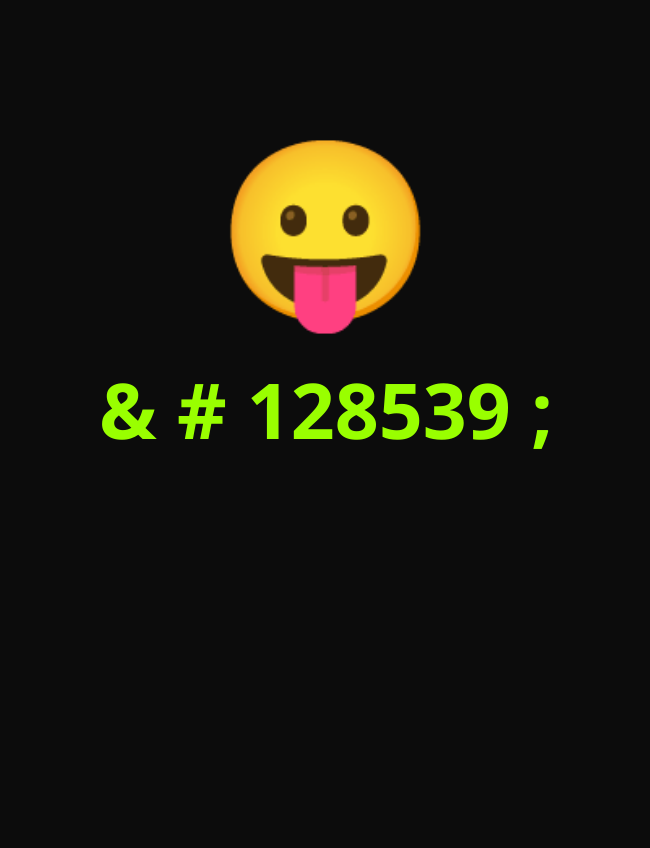
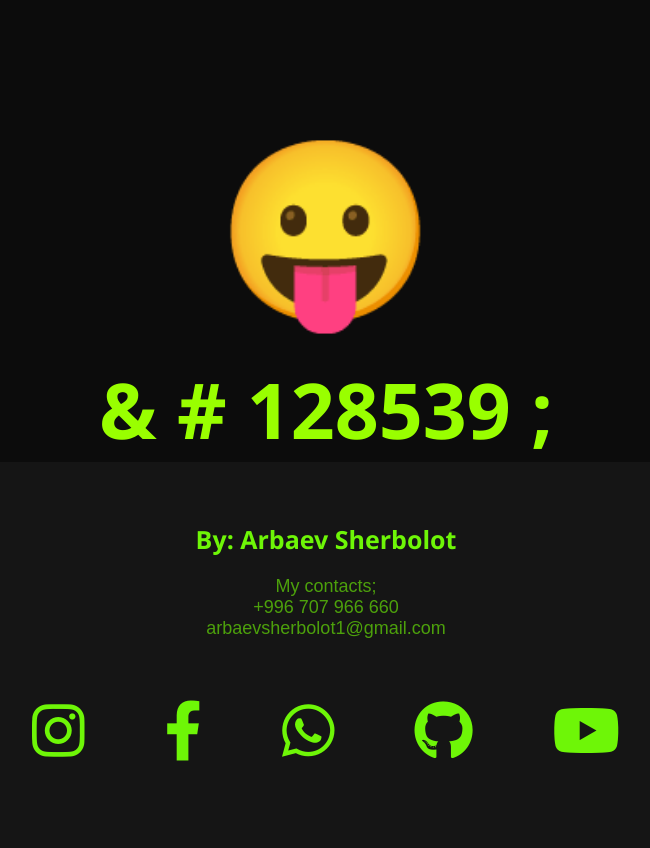
Before and after one commit to Sherbo1ot/XO-Game, a plain HTML site: page index.html in a window 1280 px wide. Shown: the part 3910-4758 px from the top of the page, without its empty margins (314-964 px from the left). Before the commit the page ends 4372 px from the top, so only its background shows below. Drawn offline with Linux system fonts and the light colour scheme.

Commit message:
added footer and changes style.css

```diff
--- a/index.html
+++ b/index.html
@@ -6,6 +6,9 @@
     <meta name="viewport" content="width=device-width, initial-scale=1.0" />
     <title>SMILES</title>
     <link rel="stylesheet" href="./style.css" />
+    <link
+    rel="stylesheet"
+    href="https://cdnjs.cloudflare.com/ajax/libs/font-awesome/6.2.0/css/all.min.css" />
   </head>
   <body>
     <h1>SMILE.C&#128525;M</h1>
@@ -22,5 +25,35 @@
     <h2>& # 128520 ;</h2>
     <h1>&#128539;</h1>
     <h2>& # 128539 ;</h2>
+    <footer>
+      <div class="footer-content">
+        <div class="footer-title">
+          <h2>By: Arbaev Sherbolot</h2>
+          <p>
+            My contacts; <br />
+            +996 707 966 660 <br />
+            arbaevsherbolot1@gmail.com
+          </p>
+        </div>
+        <div class="social-media">
+          <a href="https://www.instagram.com/thearbaev/"
+            ><i class="fab fa-instagram"></i
+          ></a>
+          <a href="https://www.facebook.com/sherbolot.arbaev/"
+            ><i class="fab fa-facebook-f"></i
+          ></a>
+          <a href="https://wa.me/996707966660"
+            ><i class="fab fa-whatsapp"></i
+          ></a>
+          <a href="https://github.com/Sherbo1ot"
+            ><i class="fab fa-github"></i
+          ></a>
+          <a
+            href="https://www.youtube.com/channel/UC79A2lzPbfvypsQNkQ20J0g/videos"
+            ><i class="fab fa-youtube"></i
+          ></a>
+        </div>
+      </div>
+    </footer>
   </body>
 </html>
--- a/style.css
+++ b/style.css
@@ -32,3 +32,47 @@ p {
   font-size: 57px;
   font-family: fantasy;
 }
+
+footer {
+  background-color: #151515;
+  width: 100%;
+  height: 100%;
+}
+
+.footer-content {
+  padding: 40px 0 40px 0;
+}
+
+.footer-title {
+  text-align: center;
+  padding-bottom: 20px;
+  font-family: 'Montserrat';
+}
+
+.footer-title h2 {
+  font-size: 25px;
+  padding-bottom: 20px;
+  color: rgb(110, 246, 7);
+}
+
+.footer-title p {
+  font-size: 18px;
+  color: rgba(111, 246, 7, 0.623);
+}
+
+.social-media {
+  font-size: 60px;
+  display: flex;
+  justify-content: center;
+  align-items: center;
+}
+
+.social-media a {
+  padding: 40px;
+  color: rgb(110, 246, 7);
+  transition: .5s;
+}
+
+.social-media a:hover {
+  color: #2DD4BF;
+}
```
